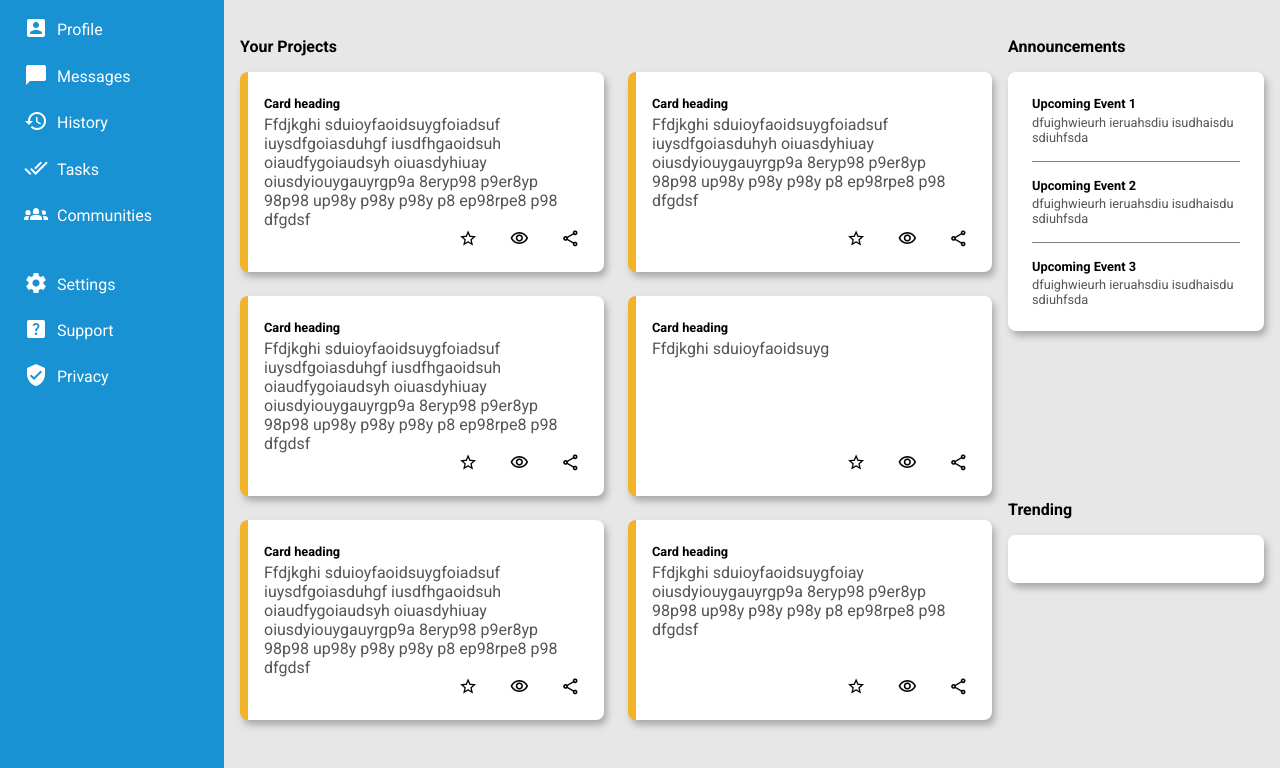
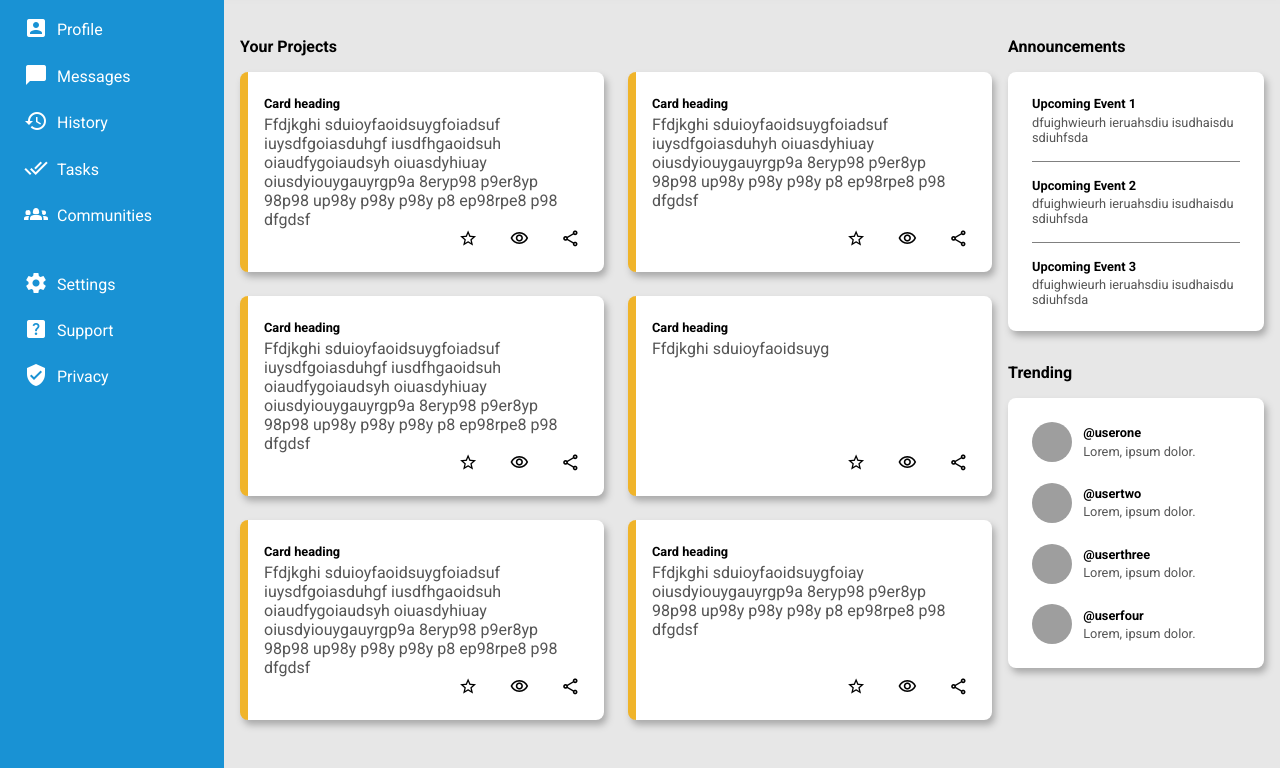
Before and after one commit to MrBlunderovich/odin-dashboard, a plain HTML site: page index.html in a window 1280 px wide. Shown: the part 129-897 px from the top of the page. Drawn offline with Linux system fonts and the light colour scheme; grey boxes are pictures that could not be loaded.

Commit message:
Fill trending block from js array

```diff
--- a/index.html
+++ b/index.html
@@ -89,7 +89,35 @@
           </div>
           <div class="trending">
             <h3>Trending</h3>
-            <div class="right-card"></div>
+            <div class="right-card">
+              <div class="trending__item">
+                <img
+                  src="https://unsplash.it/100/100"
+                  alt="userpic"
+                  class="userpic"
+                />
+                <h4>@userone</h4>
+                <p>Lorem, ipsum dolor.</p>
+              </div>
+              <div class="trending__item">
+                <img
+                  src="https://unsplash.it/100/100"
+                  alt="userpic"
+                  class="userpic"
+                />
+                <h4>@userone</h4>
+                <p>Lorem, ipsum dolor.</p>
+              </div>
+              <div class="trending__item">
+                <img
+                  src="https://unsplash.it/100/100"
+                  alt="userpic"
+                  class="userpic"
+                />
+                <h4>@userone</h4>
+                <p>Lorem, ipsum dolor.</p>
+              </div>
+            </div>
           </div>
         </div>
       </main>
--- a/index.js
+++ b/index.js
@@ -63,6 +63,27 @@ star_outline
 </i><i class="material-icons-outlined">
 share
 </i>`;
+const trendingBlock = document.querySelector(".trending > .right-card");
+const trending = [
+  { username: "userone", text: "Lorem, ipsum dolor." },
+  { username: "usertwo", text: "Lorem, ipsum dolor." },
+  { username: "userthree", text: "Lorem, ipsum dolor." },
+  { username: "userfour", text: "Lorem, ipsum dolor." },
+];
+trendingBlock.innerHTML = trending
+  .map(
+    (item, index) =>
+      `<div class="trending__item">
+  <img
+    src="https://unsplash.it/100/100?random=${index + 1}"
+    alt="userpic"
+    class="userpic"
+  />
+  <h4>@${item.username}</h4>
+  <p>${item.text}</p>
+</div>`
+  )
+  .join("");
 const userName = "Biggus Dickus";
 userNameSmall.textContent = userName;
 userNameBig.textContent = `${userName} (@${userName
--- a/style.css
+++ b/style.css
@@ -174,6 +174,7 @@ main h3 {
   display: grid;
   grid-template-columns: 1fr;
   gap: 2rem;
+  align-content: start;
 }
 .right-card {
   border: none;
@@ -185,7 +186,8 @@ main h3 {
   margin-bottom: 1rem;
   border-bottom: 1px solid gray;
 }
-.announcements .right-card p {
+.announcements .right-card p,
+.trending__item p {
   font-size: 0.8rem;
   color: #555;
 }
@@ -194,3 +196,22 @@ main h4 {
   color: black;
   margin-bottom: 0.2rem;
 }
+.trending .right-card {
+  gap: 1.3rem;
+}
+.trending__item {
+  display: grid;
+  grid-template-columns: auto 1fr;
+  gap: 0 0.7rem;
+}
+.trending__item img {
+  --userpic-size: 2.5rem;
+  grid-row: span 2;
+  align-self: center;
+}
+.trending__item h4 {
+  align-self: end;
+}
+.trending__item p {
+  align-self: start;
+}
```
